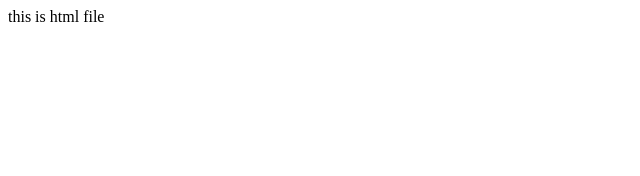
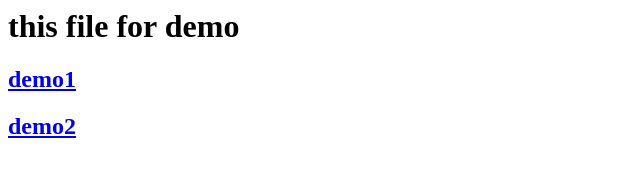
Before and after one commit to ApurvaBhavsar/demo, a plain HTML site: page index.html in a window 1280 px wide. Shown: the whole page, without its empty margins (0-640 px from the left). Drawn offline with Linux system fonts and the light colour scheme.

Commit message:
file updated

```diff
--- a/index.html
+++ b/index.html
@@ -1 +1,3 @@
-this is html file
+<h1> this file for demo </h1>
+<h2> <a href="demo.html">demo1</a></h2>
+<h2> <a href="demo2.html">demo2</a></h2>
```
